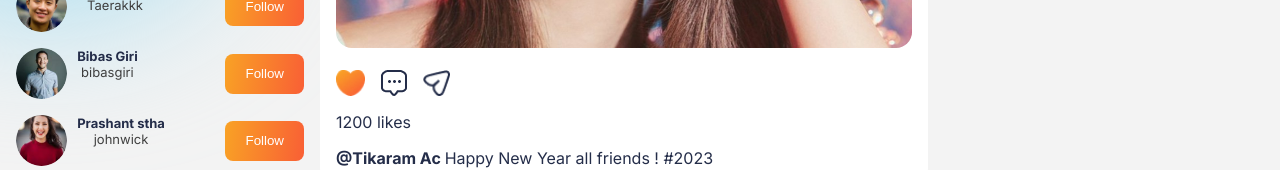
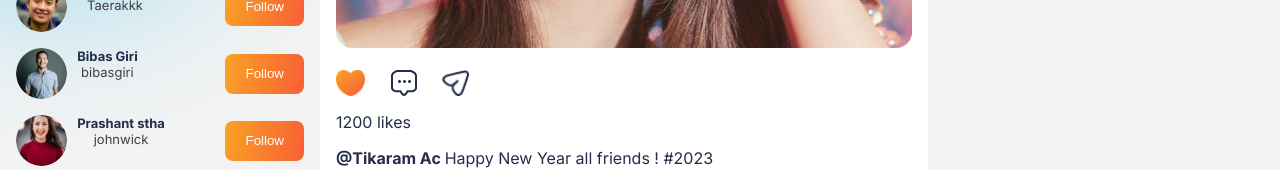
Before and after one commit to tikaramac19/SocialMedia, a React (Create React App) app: page / in a window 1280 px wide. Shown: the part 499-669 px from the top of the page. Built offline with nearby package versions, Linux system fonts and the light colour scheme.

Commit message:
complited

```diff
--- a/src/components/UsersPost/UsersPost.css
+++ b/src/components/UsersPost/UsersPost.css
@@ -1,3 +1,6 @@
+/*::-webkit-scrollbar{
+    display: none;
+  } */
 .UsersPost{
     display: flex;
     flex-direction: column;
@@ -16,7 +19,7 @@
 .postReaction{
     display: flex;
     margin-top: 0.4rem;
-    gap: 1rem;
+    gap: 1.6rem;
 }
 .postReaction>img{
     cursor: pointer;
```
